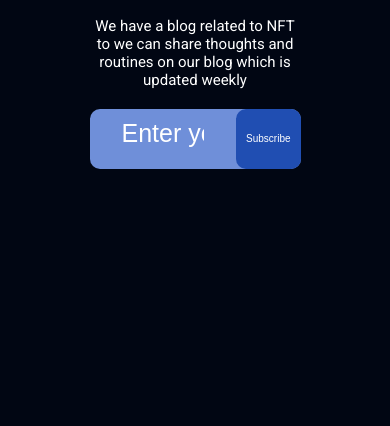
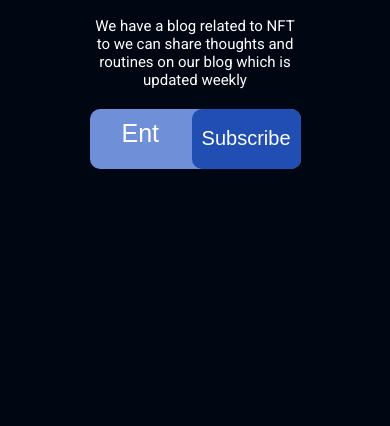
Before and after one commit to covenantogunkoya/Laolu_7-NFT-marketplace, a plain HTML site: page index.html in a window 390 px wide. Shown: the part 5471-5897 px from the top of the page. Drawn offline with Linux system fonts and the light colour scheme.

Commit message:
laolus project

```diff
--- a/css/styles.css
+++ b/css/styles.css
@@ -1030,9 +1030,6 @@
     .subscribe-container p{
         font-size: 15px;
     }
-    .subscribe-container button {
-        font-size: 10px;
-    }
 }
 @media(max-width:340px){
     .content h1{
```
